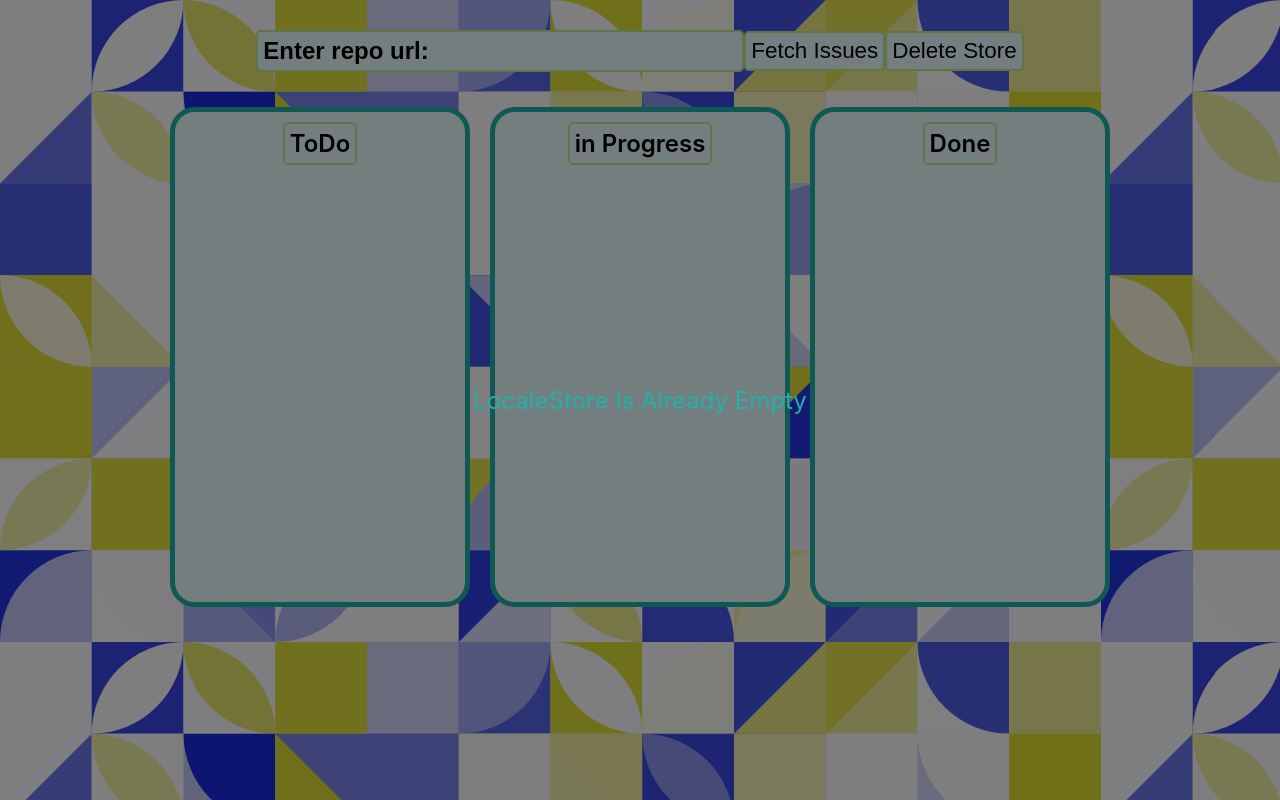
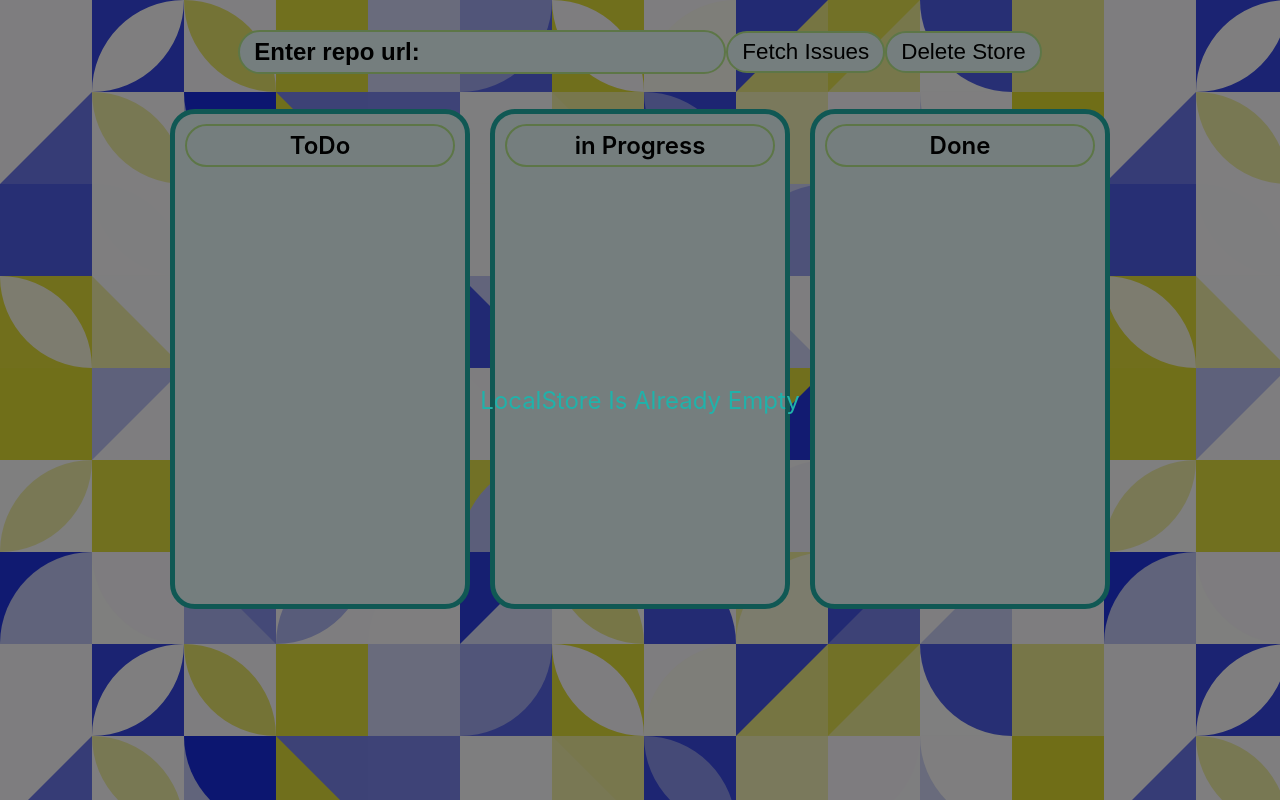
Before and after one commit to Dmytrosa/ToDoLikeJira, a React (Create React App) app: page / in a window 1280 px wide. Both pictures are taken after a click on the button "Delete Store". Built offline with nearby package versions, Linux system fonts and the light colour scheme; what flux would draw is missing.

Commit message:
MicroFixes/PreTests

```diff
--- a/src/App.css
+++ b/src/App.css
@@ -31,12 +31,13 @@ box-sizing: border-box;
   white-space: nowrap;
   overflow: hidden;
   text-overflow: ellipsis;
-  /* min-width: 100%; */
+  width: 100%;
+  text-align: center;
 }
 .board__title {
   border: 2px solid rgb(188, 238, 144);
   background-color: rgb(235, 254, 254);
-  border-radius: 5px;
+  border-radius: 25px;
   font-size: 1.5rem;
   font-weight: 600;
   align-items: center;
@@ -58,11 +59,13 @@ box-sizing: border-box;
 .serch{
   border: 2px solid rgb(188, 238, 144);
   background-color: rgb(235, 254, 254);
-  border-radius: 5px;
+  border-radius: 25px;
   font-size: 1.5rem;
   font-weight: 600;
   width: 40%;
   max-width: 70%;
+  padding: 6px 14px;
+
 }
 
 .center{
@@ -74,9 +77,10 @@ box-sizing: border-box;
 .fetch{
   border: 2px solid rgb(188, 238, 144);
   background-color: rgb(235, 254, 254);
-  border-radius: 5px;
+  border-radius: 25px;
   font-size: 1.4rem;
   font-weight: 300;
+  padding: 6px 14px;
 }
 .fetch:hover{
   background: #64cc69;
--- a/src/App.tsx
+++ b/src/App.tsx
@@ -4,6 +4,7 @@ import './App.css';
 
 interface Item {
   id: number;
+  number: number;
   title: string;
   updated_at: string;
   type: string;
@@ -11,11 +12,13 @@ interface Item {
 }
 interface Board {
   id: number;
+  // number: number;
   title: string;
   items: Item[];
 }
 interface BoardItem {
   id: number;
+  number: number;
   title: string;
   updated_at: string;
   type: string;
@@ -26,6 +29,7 @@ interface BoardData {
   boards: Board[];
 }
 interface Issue {
+  id: number;
   number: number;
   title: string;
   state: string;
@@ -181,7 +185,7 @@ const App: React.FC = () => {
     currentBoard.items.splice(currentIndex, 1)
     const dropIndex = board.items.indexOf(item)
     board.items.splice(dropIndex + 1, 0, currentItem)
-    setBoards(boards.map(b =>{
+    setBoards(boards.map(b => {
 
       if (b.id === board.id) {
         return board
@@ -200,7 +204,8 @@ const App: React.FC = () => {
 
         if (issue.assignee !== null) {
           boards[1].items.unshift({
-            id: issue.number,
+            id: issue.id,
+            number: issue.number,
             title: issue.title,
             updated_at: issue.updated_at.replace(/[a-zA-Z]/g, ' '),
             type: issue.user.type,
@@ -209,7 +214,8 @@ const App: React.FC = () => {
 
         } else {
           boards[0].items.unshift({
-            id: issue.number,
+            id: issue.id,
+            number: issue.number,
             title: issue.title,
             updated_at: issue.updated_at.replace(/[a-zA-Z]/g, ' '),
             type: issue.user.type,
@@ -219,7 +225,8 @@ const App: React.FC = () => {
 
       } else if (issue.state === 'closed') {
         boards[2].items.unshift({
-          id: issue.number,
+          id: issue.id,
+          number: issue.number,
           title: issue.title,
           updated_at: issue.updated_at.replace(/[a-zA-Z]/g, ' '),
           type: issue.user.type,
@@ -253,13 +260,13 @@ const App: React.FC = () => {
           <div className='board'
             onDragOver={(e) => { dragOverHandler(e) }}
             onDrop={(e) => dropCardHandler(e, board)}
-            // key={board.id}
+          key={board.id}
           >
             <div className='container'>
               <div className='board__title'>{board.title}</div>
               {board.items.map(item =>
                 <div
-                //  key ={item.id}
+                   key ={item.id}
                   onDragOver={(e) => { dragOverHandler(e) }}
                   onDragLeave={e => dragLeaveHandler(e)}
                   onDragEnd={(e) => { dragEndHandler(e) }}
--- a/src/Input.jsx
+++ b/src/Input.jsx
@@ -12,6 +12,7 @@ export const InputField = ({ onFetchIssues }) => {
   const [own, setOwner] = useState();
   const [rep, setRepo] = useState();
   const [modalShow, setModalShow] = useState(false)
+  const [modalMessage, setModalMessage] = useState('')
 
   const handleCloseModal = () => {
     setModalShow(false)
@@ -55,21 +56,18 @@ export const InputField = ({ onFetchIssues }) => {
       setOwner(owner)
       setRepo(repo)
       if (!owner || !repo) {
-        alert('Invalid GitHub repository URL');
-      }
-
+        setModalShow(true)
+          setModalMessage("Invalid GitHub repository URL")
+              }
       const response = await fetch(
         `https://api.github.com/repos/${owner}/${repo}/issues?per_page=100&page=${page}`
-      );
-
-
+      )
       if (!response.ok) {
-
-        alert(`GitHub API request failed: ${response.status}`);
+        setModalShow(true)
+          setModalMessage(`GitHub API request failed: ${response.status}`)
       }
 
       const issues = await response.json();
-      console.log(issues);
 
       setPage((prevPage) => prevPage + 1);
       onFetchIssues(issues, repoUrl);
@@ -87,6 +85,12 @@ export const InputField = ({ onFetchIssues }) => {
     setTimeout(() => { localStorage.clear();
       window.location.reload()  }, 2000)
     setModalShow(true)
+    if(localStorage.length){
+      setModalMessage("LocalStore Deleted")
+    }
+    else{
+      setModalMessage("LocalStore Is Already Empty")
+    }
   }
 
 
@@ -104,9 +108,8 @@ export const InputField = ({ onFetchIssues }) => {
           />
           <button type="submit" className='fetch'
             onClick={fetchIssues} disabled={fetching}>Fetch Issues</button>
-          {modalShow ? <>{localStorage.length ?
-            <Modal onClose={handleCloseModal} ><p>LocaleStore Deleted</p></Modal>
-            : <Modal onClose={handleCloseModal} ><p>LocaleStore Is Already Empty</p></Modal>}</> :
+          {modalShow ?
+          <Modal onClose={handleCloseModal} ><p>{modalMessage}</p></Modal>:
             <></>
           }
           <button className='fetch' onClick={handleClear}> Delete Store</button>
```
